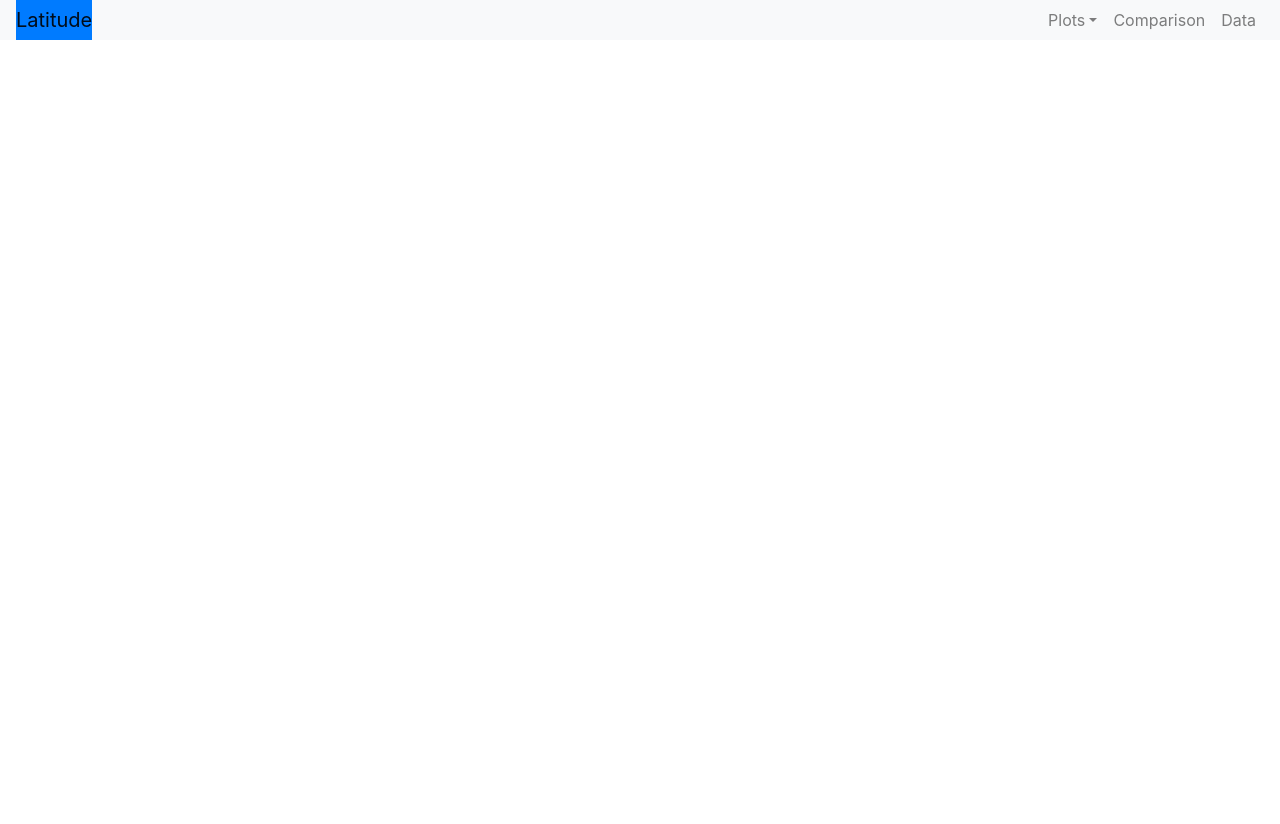
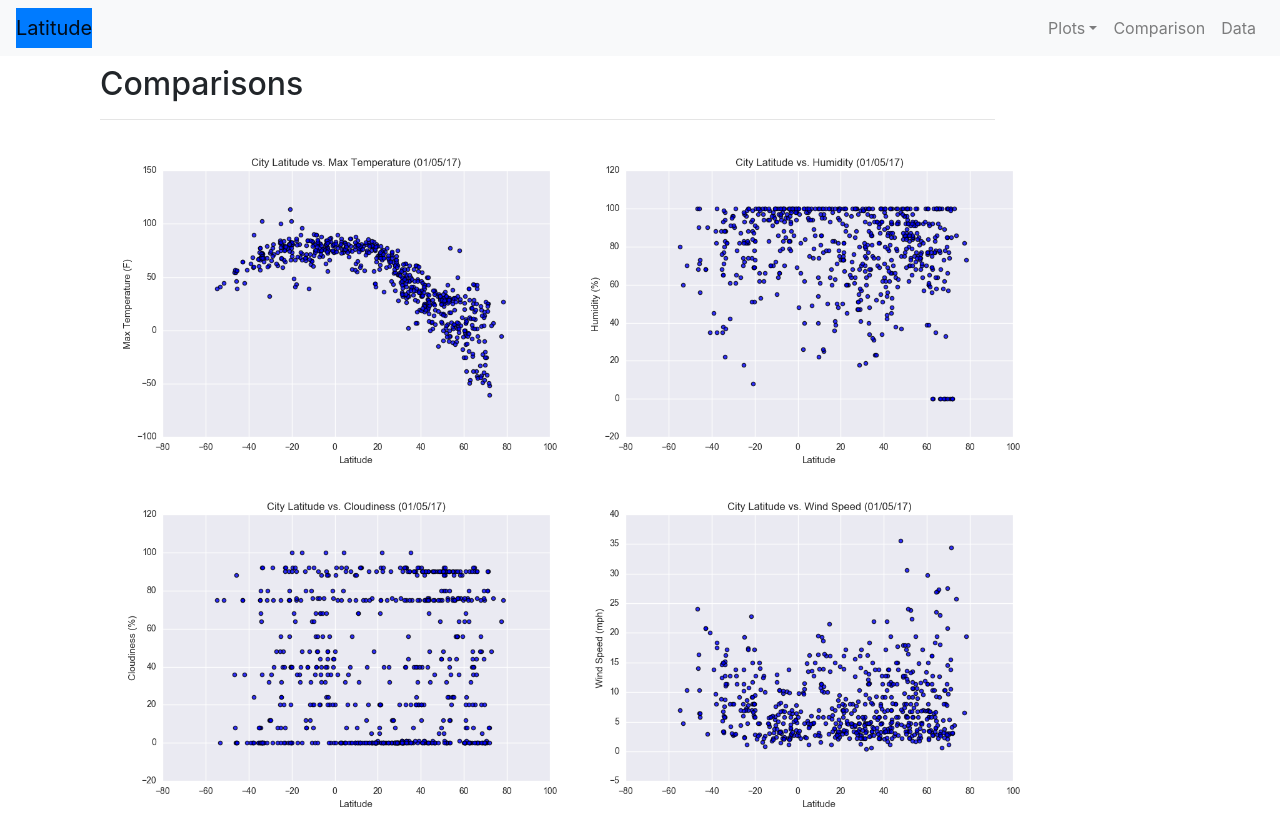
Before and after one commit to abhijitpurru2/Web-Design-Challenge, a plain HTML site: page comparisons.html in a window 1280 px wide. Before the commit the page ends 800 px from the top, so only its background shows below. Drawn offline with nearby package versions, Linux system fonts and the light colour scheme.

Commit message:
Add files via upload

```diff
--- a/comparisons.html
+++ b/comparisons.html
@@ -40,7 +40,32 @@
     </nav>
 
 <div class="container">
+    <div class="col-md-10">
+                <div class="panel panel-default">
+                        <div class="panel-body">
+                            <h2>Comparisons</h2>
+                            <hr>
 
+                            <div class="row" >
+                                <div class="col-6">
+                                    <a href="temp.html"><img src="assets/images/Fig1.png" width="500"></a>
+                                </div>
+                                <div class="col-6">
+                                    <a href="hum.html"><img src="assets/images/Fig2.png" width="500"></a>
+                                </div>
+                            </div>
+                            <div class="row">
+                                <div class="col-6">
+                                    <a href="cloud.html"><img src="assets/images/Fig3.png" width="500"></a>
+                                </div>
+                                <div class="col-6">
+                                    <a href="wind.html"><img src="assets/images/Fig4.png" width="500"></a>
+                                </div>
+                            </div>
+
+                        </div>
+                </div>
+            </div>
 
 </div>
 
--- a/style.css
+++ b/style.css
@@ -1,3 +1,9 @@
 .navbar{
-    max-height: 40px;
+    max-height: 60px;
 }
+
+body{
+    padding-top:65px;
+    height: 100%;
+    width: 100%;
+}
```
Also changed, not shown: cloud.html (+1 -1 lines), wind.html (line endings or trailing spaces).
